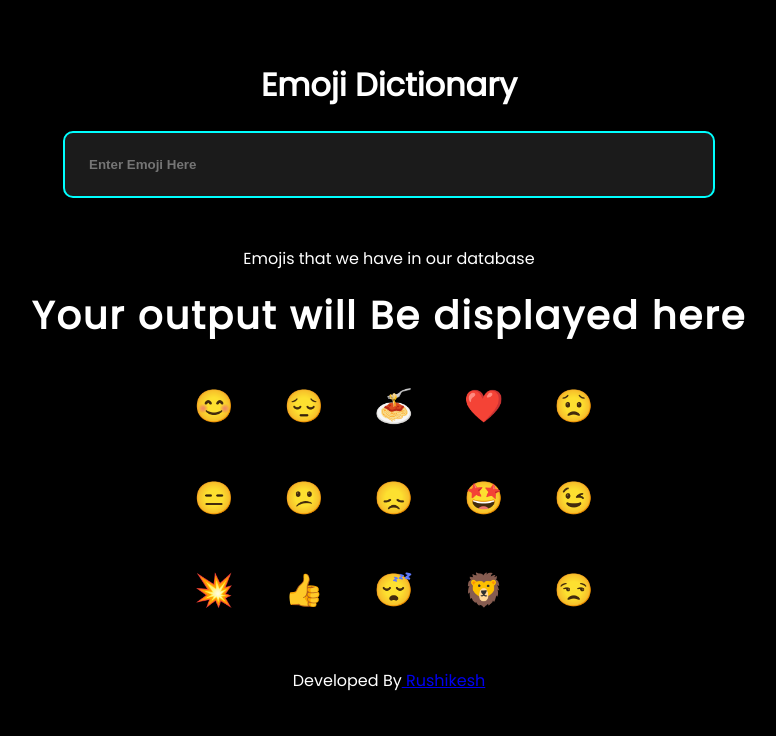
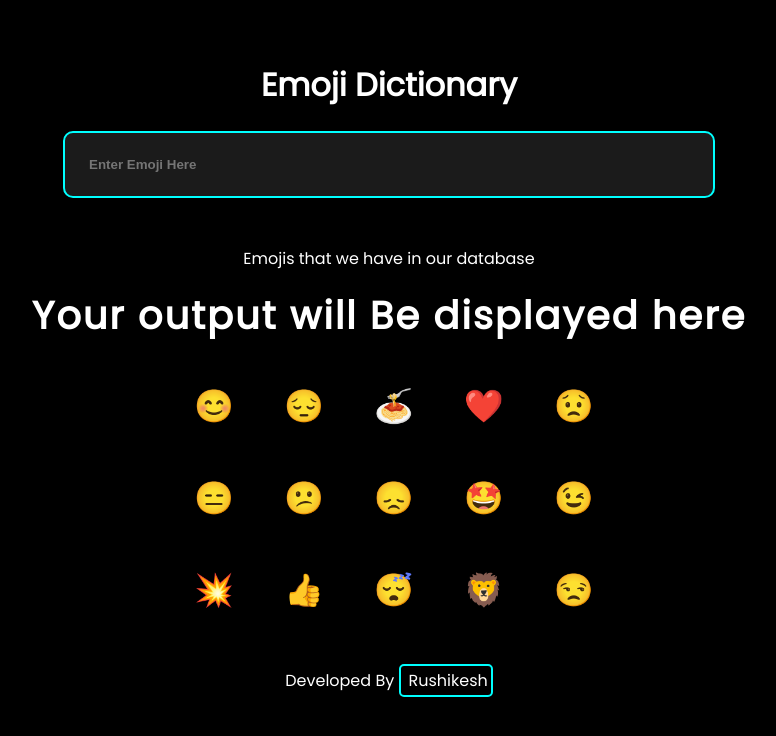
Before and after one commit to rushikesh1799/mark08-EmojiDictionary, a React (Create React App) app: page / in a window 1280 px wide. Shown: the top 736 px of the page, without its empty margins (251-1027 px from the left). Built offline with nearby package versions, Linux system fonts and the light colour scheme.

Commit message:
Update style.css
added footer styling

```diff
--- a/src/styles.css
+++ b/src/styles.css
@@ -51,6 +51,22 @@ li {
   padding: 2px 5px;
 }
 
+.footer-text a {
+  text-decoration: none;
+  /* background-color: #00546c; */
+  border: 2px solid aqua;
+  padding: 3px;
+  border-radius: 5px;
+  color: #fff;
+  margin-left: 5px;
+}
+
+.footer-text a:hover {
+  background-color: black;
+  color: white;
+  border: 2px solid #ffffff;
+}
+
 @media screen and (max-width: 600px) {
   html {
     font-size: 75%;
```
